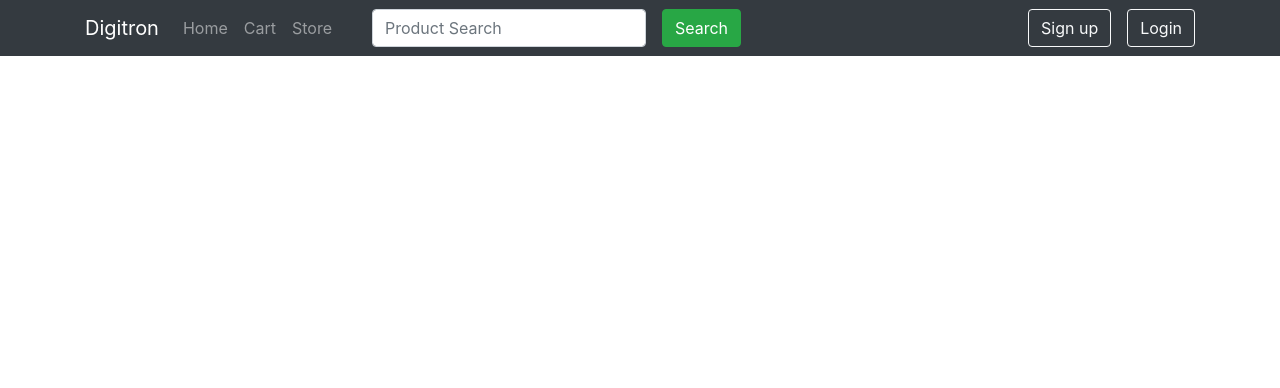
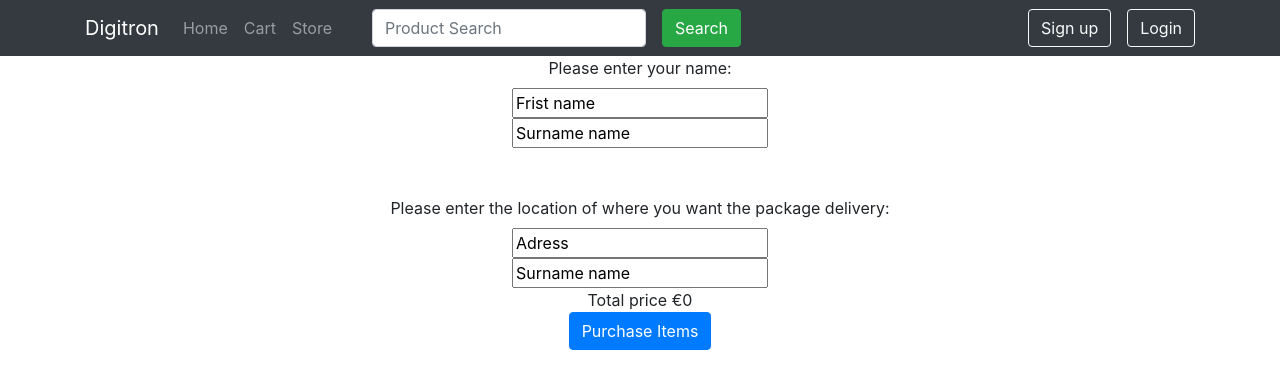
Before and after one commit to samBrownless16/Professional_Practice_Project, a React (Create React App) app: page /checkout in a window 1280 px wide. Shown: the top 388 px of the page. Built offline with nearby package versions, Linux system fonts and the light colour scheme.

Commit message:
checkout page created

```diff
--- a/src/components/cart.js
+++ b/src/components/cart.js
@@ -1,6 +1,7 @@
 import React, { Component } from 'react';
 import { CartDisplayProducts } from './cartDisplayProducts';
 import Button from 'react-bootstrap/Button';
+import Nav from 'react-bootstrap/Nav';
 
 export class Cart extends Component {
     state = { cartProducts: []}
@@ -22,7 +23,9 @@ export class Cart extends Component {
                 <CartDisplayProducts
                     products={this.state.cartProducts}>
                 </CartDisplayProducts>
+                <Nav.Link href="/checkout">
                 <Button class="btn">Go To Checkout</Button>
+                </Nav.Link>
             </div>
         );
     }
--- /dev/null
+++ b/src/components/checkout.js
@@ -0,0 +1,60 @@
+import React, { Component } from 'react';
+import { CartDisplayProducts } from './cartDisplayProducts';
+import Button from 'react-bootstrap/Button';
+import Nav from 'react-bootstrap/Nav';
+import Card from 'react-bootstrap/Card';
+
+export class Checkout extends Component {
+    state = {
+        cartProducts: [],
+        totalPrice: 0
+    }
+
+    /* Need a DidUpdate here as cart page will not update if a search is performed while
+       already on the cart page i.e. the Cart component is already mounted */
+    componentDidMount() {
+        var cart = JSON.parse(localStorage.getItem('cart'));
+
+        if (cart == null) {
+            cart = [];
+        }
+        var localTotalPrice = 0;
+
+        for (const [index, value] of cart.entries()) {
+            console.log(value);
+            localTotalPrice += value.lineItemPrice;
+        }
+        this.setState({ cartProducts: cart, totalPrice: localTotalPrice });
+        //   console.log(localStorage.getItem('cart'));
+    }
+
+    render() {
+        return (
+            <div className="Cart" style={{ width:'50%', margin: 'auto'}}>
+                <card>
+                    <label>Please enter your name: </label>
+                    <br></br>
+                    <input value='Frist name'></input>
+                    <br></br>
+                    <input value='Surname name'></input>
+                    <br></br>
+                </card>
+                <br></br>
+                <card>
+                <br></br>
+                <label>Please enter the location of where you want the package delivery: </label>
+                    <br></br>
+                    <input value='Adress'></input>
+                    <br></br>
+                    <input value='Surname name'></input>
+                    <br></br>
+                </card>
+                <card>
+                Total price €{this.state.totalPrice}
+                </card>
+                <br></br>
+                <Button class="btn">Purchase Items</Button>
+            </div>
+        );
+    }
+}
--- a/src/components/navigationBar.js
+++ b/src/components/navigationBar.js
@@ -1,6 +1,7 @@
 import React, { Component } from 'react';
 import { BrowserRouter, Switch, Route, Link } from 'react-router-dom';
 import { Store } from './store';
+import { Checkout } from './checkout';
 import { ProductPage } from './productPage';
 import { Cart } from './cart';
 import { Login } from './login';
@@ -50,6 +51,7 @@ export class NavigationBar extends Component {
                         <Route path="/store/:search" component={Store} exact></Route>
                         <Route path="/view_product/:id" component={ProductPage} exact></Route>
                         <Route path="/cart" component={Cart} exact></Route>
+                        <Route path="/checkout" component={Checkout} exact></Route>
                         <Route
                             path="/signup" exact
                             render={() => (
```
